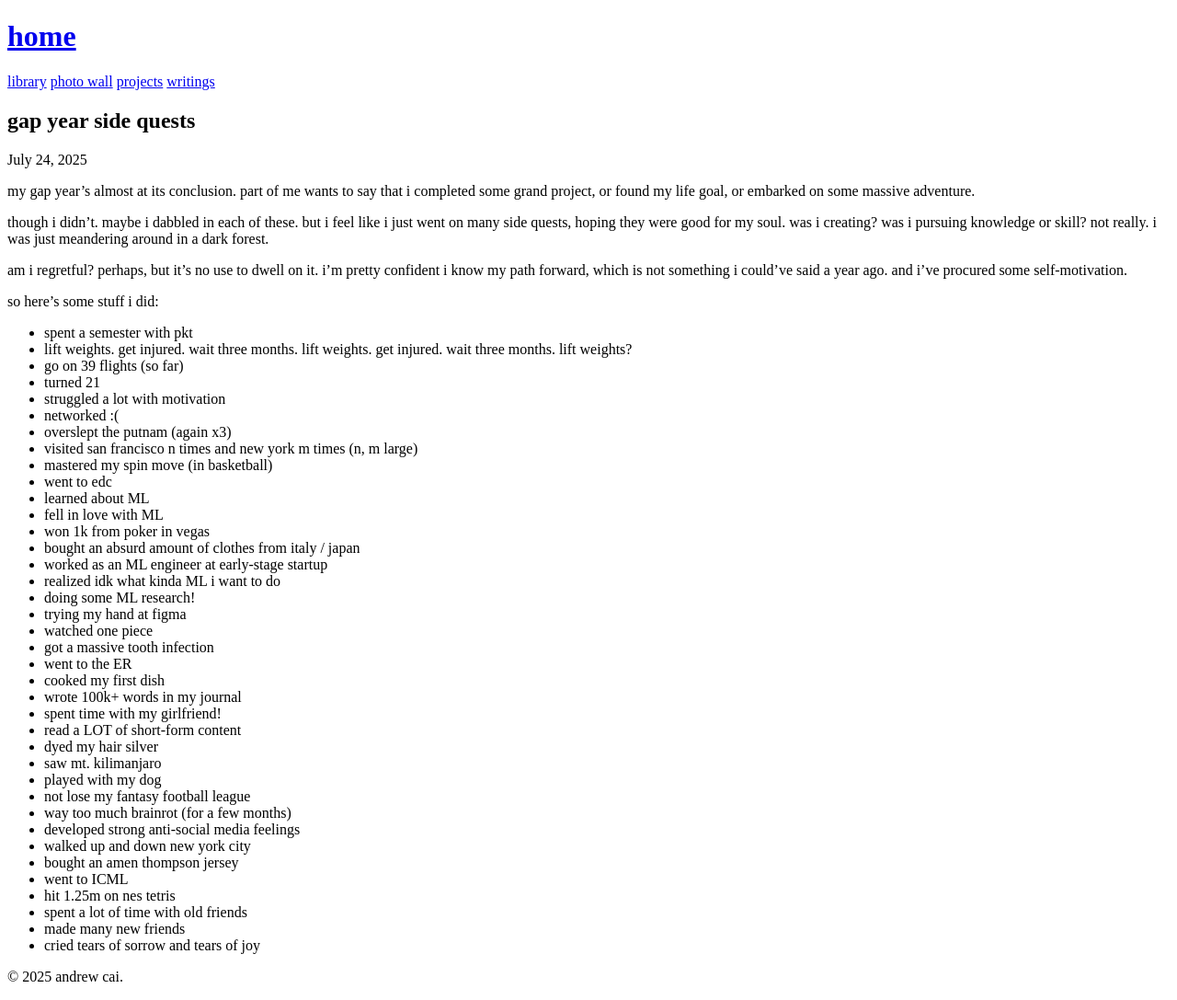
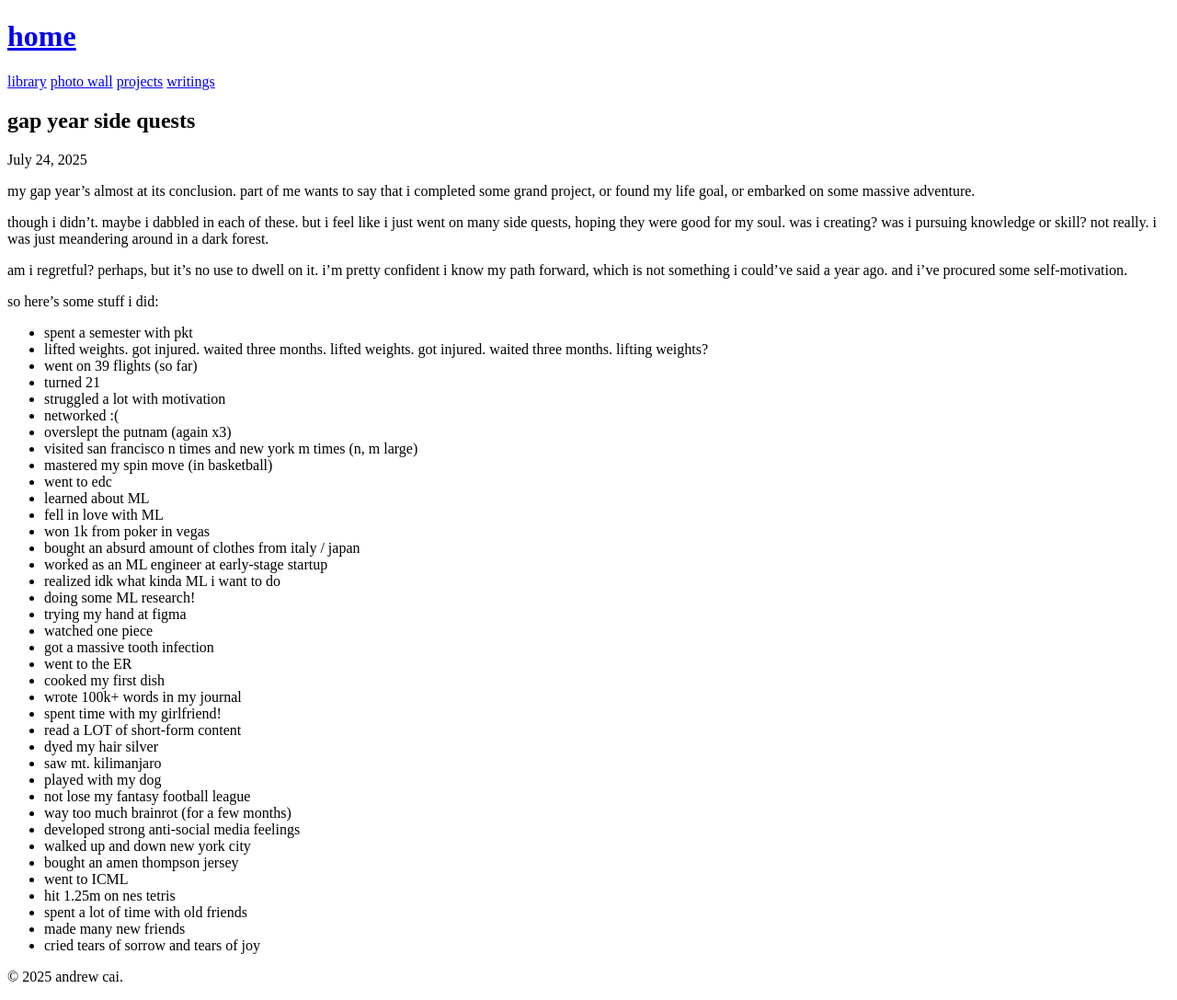
Before and after one commit to andrewcai31/andrewcai31.github.io, a Jekyll site: the page built from _writings/gap-year-side-quests.md, in a window 1280 px wide. Shown: the whole page at 92% size. Built offline with Jekyll 4.4.1, drawn with Linux system fonts in a browser that asks for light colours.

Commit message:
small blog post change

```diff
--- a/_writings/gap-year-side-quests.md
+++ b/_writings/gap-year-side-quests.md
@@ -12,8 +12,8 @@ am i regretful? perhaps, but it's no use to dwell on it. i'm pretty confident i
 
 so here's some stuff i did:
 - spent a semester with pkt
-- lift weights. get injured. wait three months. lift weights. get injured. wait three months. lift weights?
-- go on 39 flights (so far)
+- lifted weights. got injured. waited three months. lifted weights. got injured. waited three months. lifting weights?
+- went on 39 flights (so far)
 - turned 21
 - struggled a lot with motivation
 - networked :(
```
